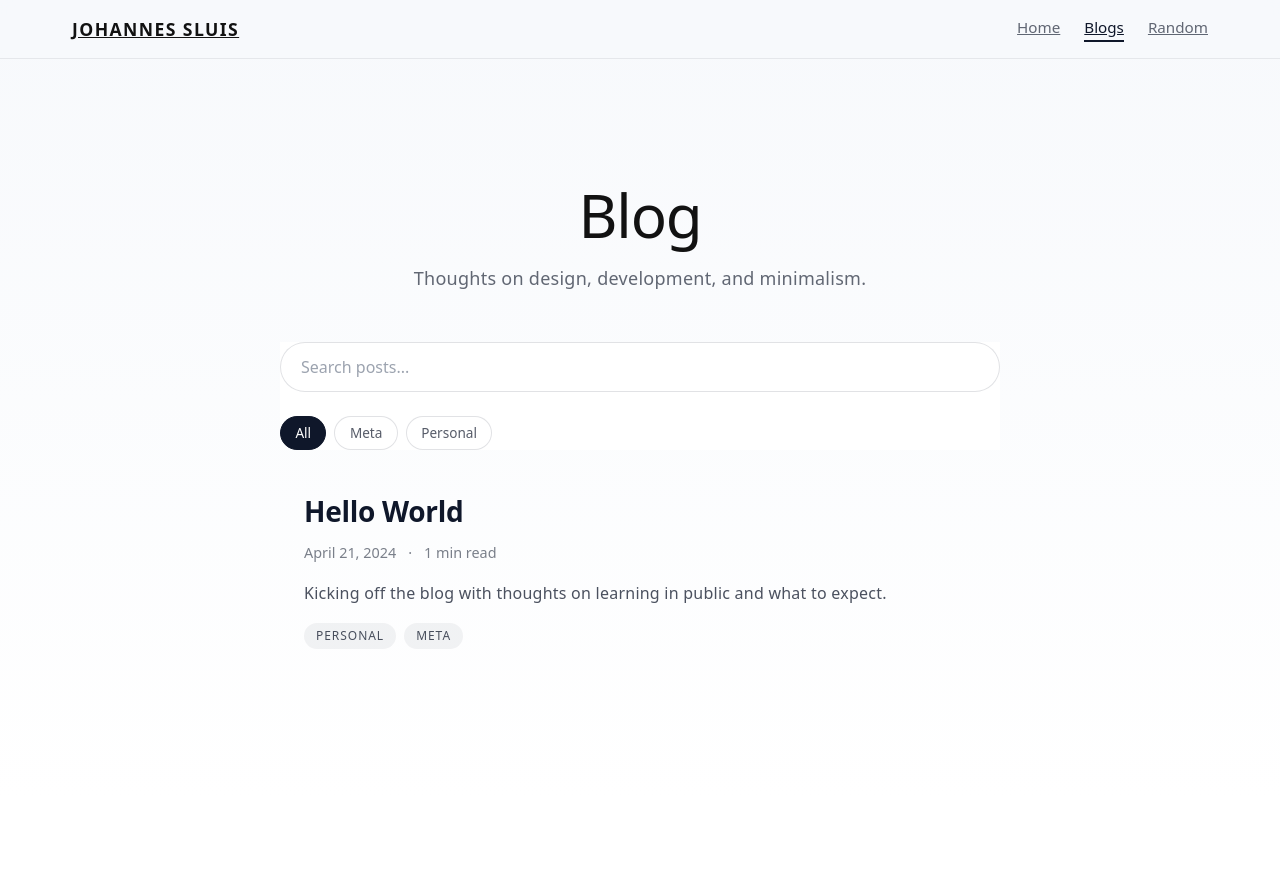
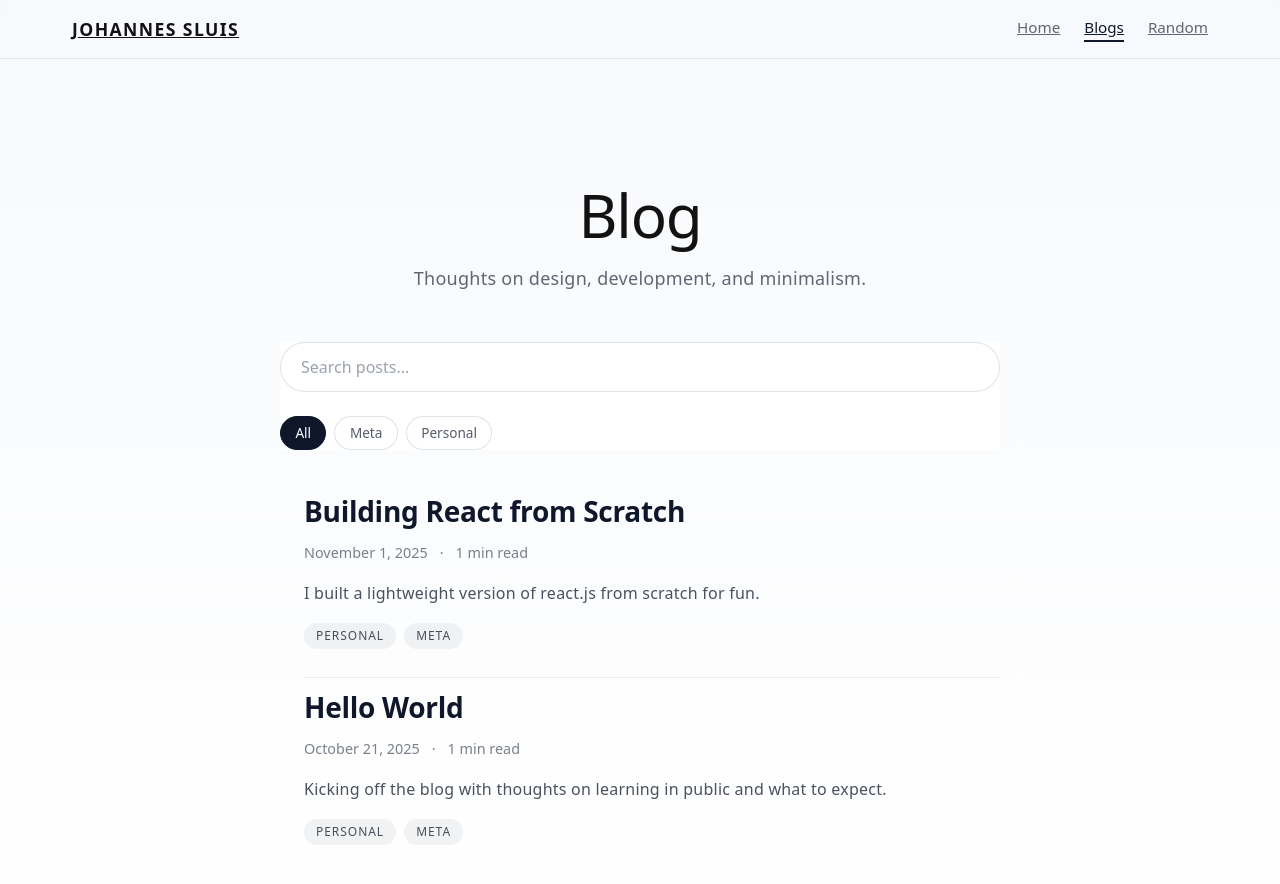
Before and after one commit to JoeS51/Johannes_Sluis_Portfolio_3.0, a React (Create React App) app: page /blog in a window 1280 px wide. Shown: the top 884 px of the page. Before the commit the page ends 800 px from the top, so only its background shows below. Built offline with nearby package versions, Linux system fonts and the light colour scheme.

Commit message:
creating react from scratch article

```diff
--- a/src/data/posts.js
+++ b/src/data/posts.js
@@ -4,11 +4,22 @@ const posts = [
     frontmatter: {
       title: 'Hello World',
       description: 'Kicking off the blog with thoughts on learning in public and what to expect.',
-      date: '2024-04-21',
+      date: '2025-10-21',
       tags: ['Personal', 'Meta'],
       cover: null
     },
     content: '',
+  },
+  {
+    slug: 'react-from-scratch',
+    frontmatter: {
+      title: 'Building React from Scratch',
+      description: 'I built a lightweight version of react.js from scratch for fun.',
+      date: '2025-11-01',
+      tags: ['Personal', 'Meta'],
+      cover: null
+    },
+    content: '[learnings here and link]',
   }
 ];
 
```
